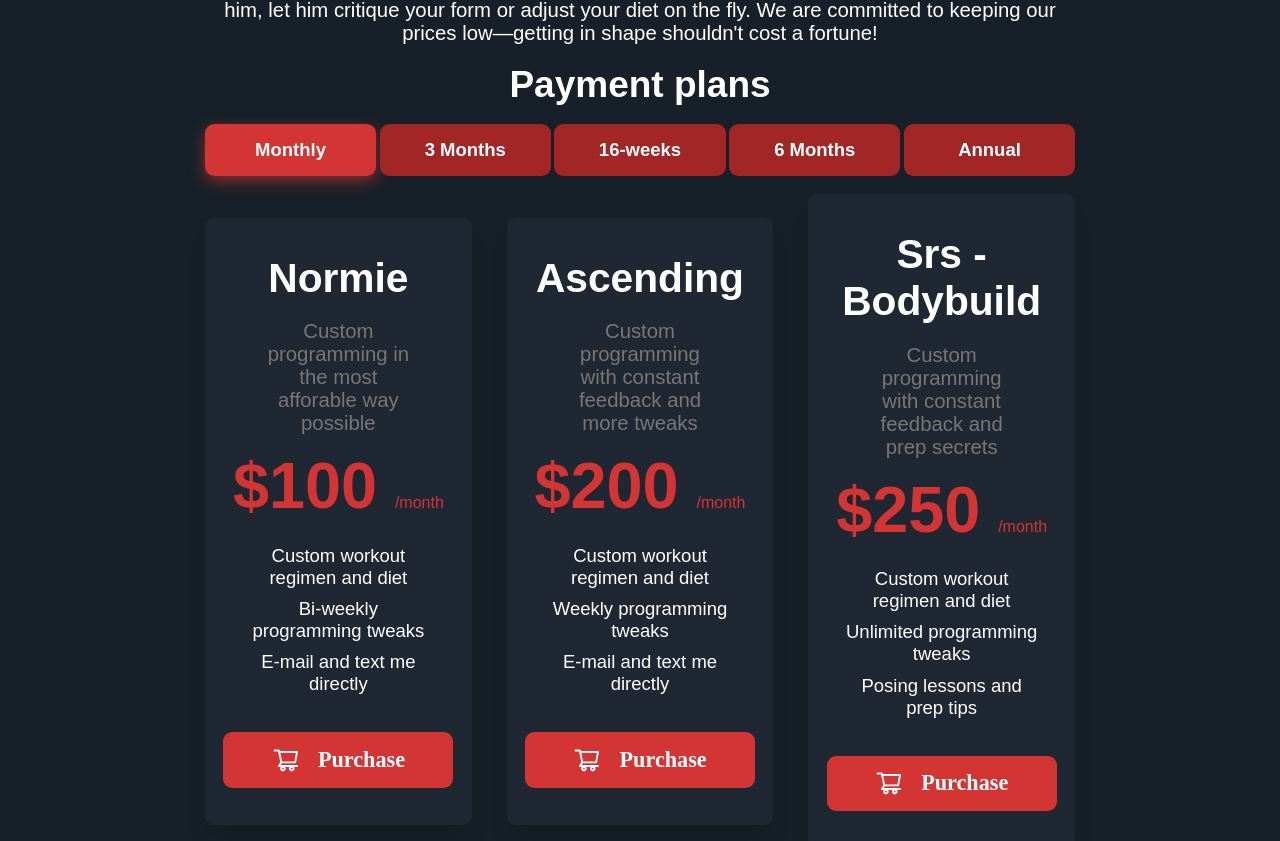
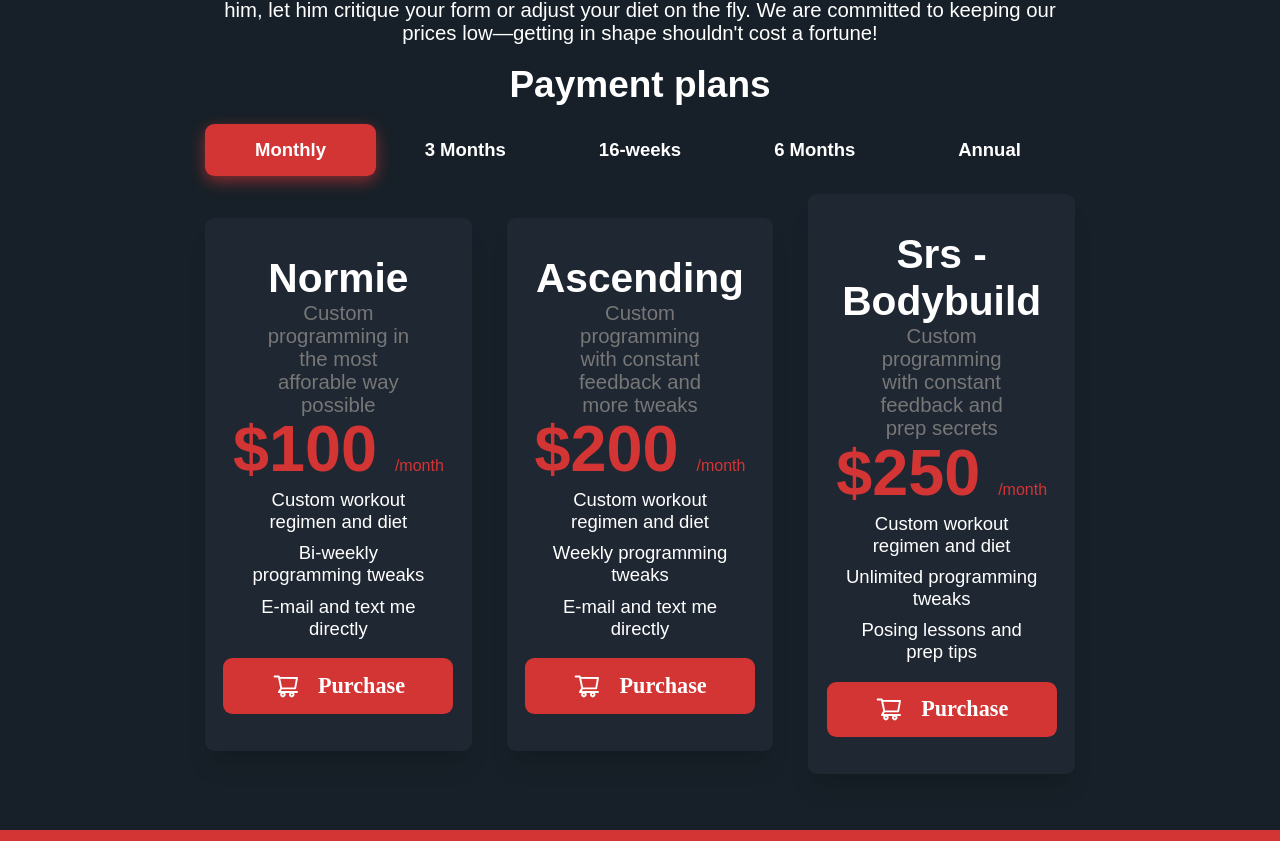
Before and after one commit to zuritajonny/Bodybuilding-bs, a React (Vite) app: page / in a window 1280 px wide. Shown: the part 988-1829 px from the top of the page. Built offline with nearby package versions, Linux system fonts and the light colour scheme; a web font is replaced by a local one.

Commit message:
New commit

```diff
--- a/src/index.css
+++ b/src/index.css
@@ -466,7 +466,7 @@
   align-items: center;
   flex-direction: column;
   justify-content: space-between;
-  gap: 1rem;
+
   background-color: var(--secondary-color);
   box-shadow: rgba(0, 0, 0, 0.1) 0px 20px 25px -5px,
     rgba(0, 0, 0, 0.04) 0px 10px 10px -5px;
@@ -564,7 +564,7 @@ option {
 .plan-type-container {
   padding: 0.8rem 0;
   flex: 1 1 6rem;
-  background-color: var(--primary-color-darkened);
+
   display: grid;
   place-content: center;
   cursor: pointer;
```
